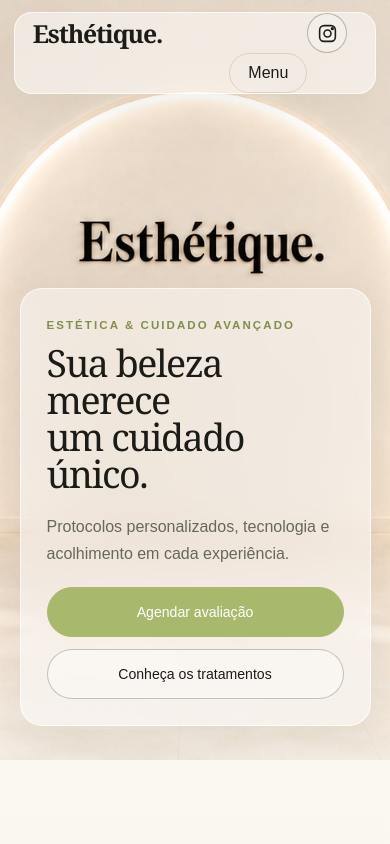
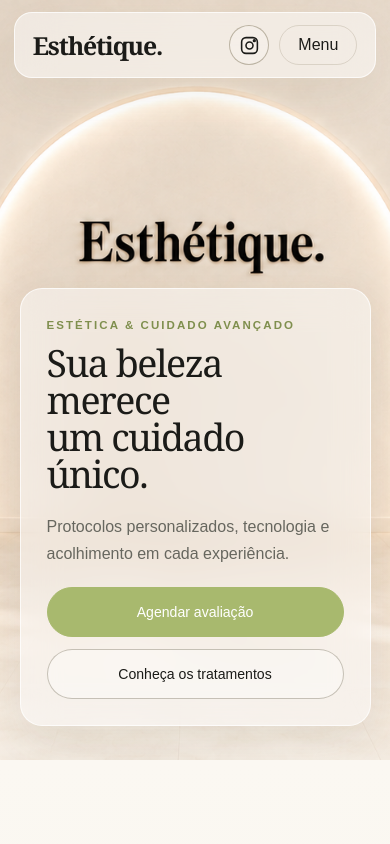
Before and after one commit to BrenoSL10/clinica-esthetique, a plain HTML site: page index.html in a window 390 px wide. Shown: the top 844 px of the page. Drawn offline with Linux system fonts and the light colour scheme.

Commit message:
Add files via upload

```diff
--- a/style.css
+++ b/style.css
@@ -736,12 +736,12 @@ h3,
         height: 40px
     }
 
-    .site-header {
-        grid-template-columns: 1fr auto;
-        min-height: 66px;
-        top: 12px;
-        padding: 0 18px
-    }
+   .site-header {
+    grid-template-columns: 1fr auto auto;
+    min-height: 66px;
+    top: 12px;
+    padding: 0 18px;
+}
 
     .mobile-nav {
         display: block
```
